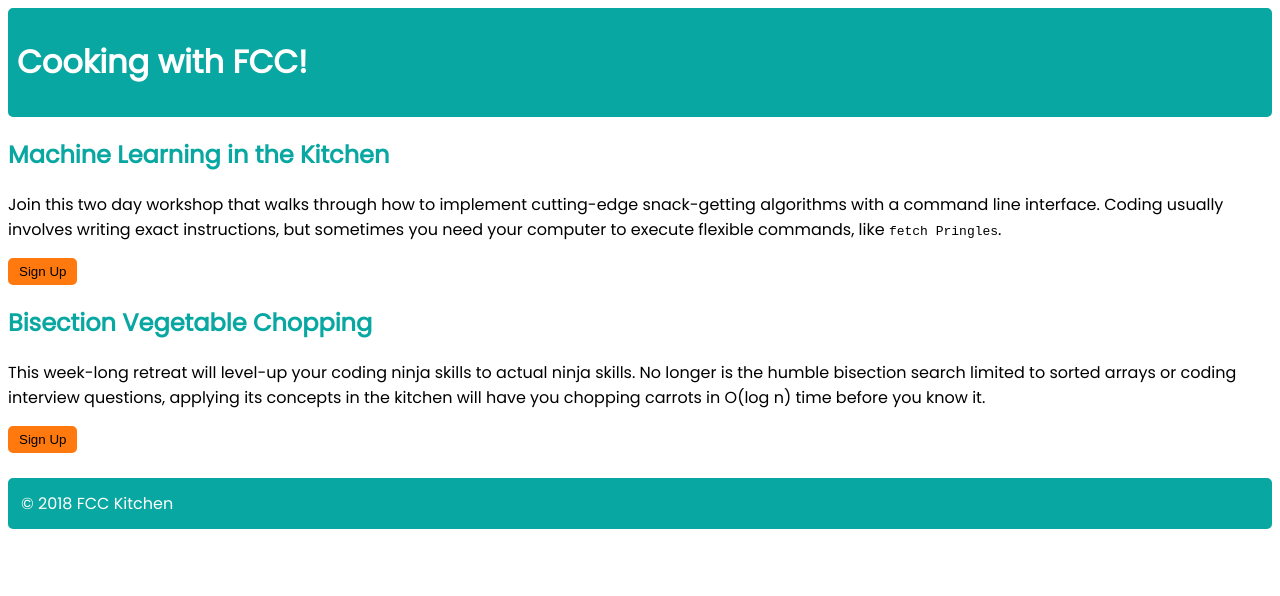
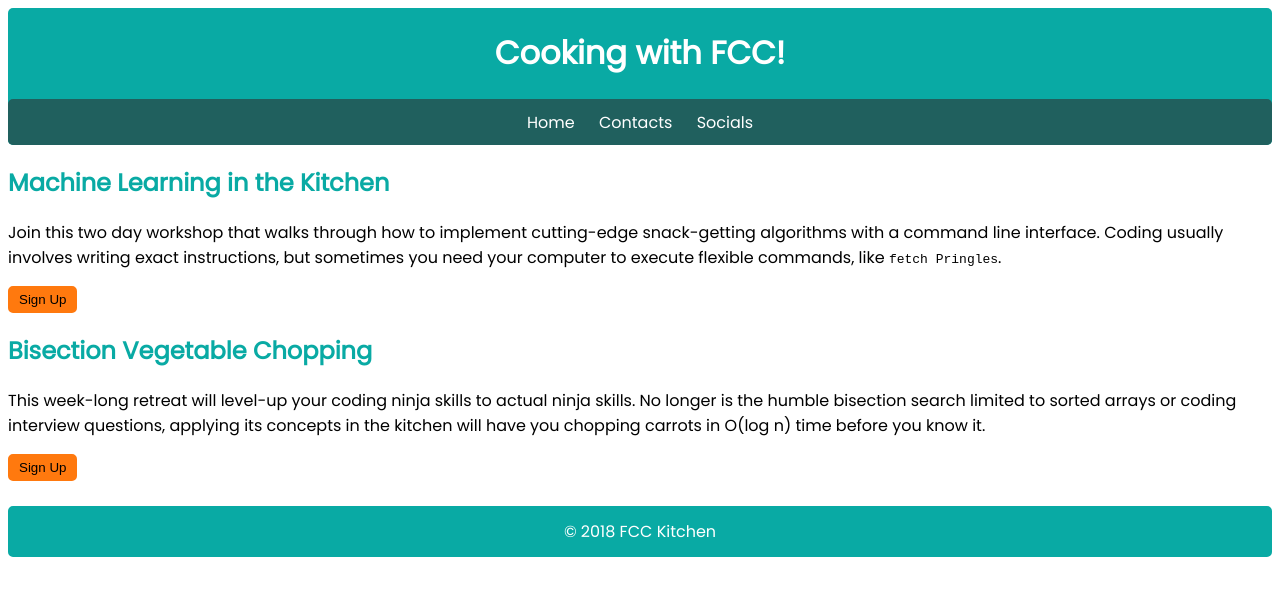
Before and after one commit to islami00/odin-prMe, a plain HTML site: page funSides/stylingFromColorTheory/index.html in a window 1280 px wide. Drawn offline with Linux system fonts and the light colour scheme.

Commit message:
Started using hsl coloring, made custom nav
1. Made the nav with a group of uls
2. The uls had margin and padding so there was issue of centering
3. For some reason the links don't center inline properly even after
text-align
4. Added margin to fix this, and conformed to ems of h1 for scaling
5. Note: margin set on h1 on same direction as nav links padding should
equal padding set on links in the direction.

More in the card project

```diff
--- a/funSides/stylingFromColorTheory/index.html
+++ b/funSides/stylingFromColorTheory/index.html
@@ -8,6 +8,11 @@
 
 <header>
     <h1>Cooking with FCC!</h1>
+    <nav><ul>
+      <a href="#"><li>Home</li></a>
+      <a href="#"><li>Contacts</li></a>
+      <a href="#"><li>Socials</li></a>
+    </ul></nav>
   </header>
   <main>
     <article>
--- a/funSides/stylingFromColorTheory/style.css
+++ b/funSides/stylingFromColorTheory/style.css
@@ -1,21 +1,28 @@
     /* I noticed how good the teal fit in the design so I decided to make the borders cornered to remind me of that soft feel*/
     :root{
         font-family: poppins, Arial, Helvetica, sans-serif;
-    }
-    body {
+        --mainTheme: 	hsl(178, 90%, 35%);
+      }
+      body {
         background-color: white;
       }
       header {
-        background-color: #09A7A1;
+        background-color: var(--mainTheme);
         color: white;
-        padding: 0.25em;
         border-radius: 5px;
         border-style: solid;
-        border-width: 5px;
-        border-color: #09A7A1;
+        border-width: 0;
+        border-color: var(--mainTheme);
       }
       h2 {
-        color: #09A7A1;;
+        color: var(--mainTheme);
+      }
+      h1{
+        padding: 0.67em 0 0 0;
+      }
+      h1,footer{
+        text-align: center;
+
       }
       button {
         background-color: #FF790E;
@@ -25,11 +32,35 @@
         border-color: #FF790E;
       }
       footer {
-        background-color: #09A7A1;
+        background-color: var(--mainTheme);
         border-radius: 5px;
         border-style: solid;
         border-width: 5px;
-        border-color: #09A7A1;
+        border-color: var(--mainTheme);
         color: white;
         padding: 0.5em;
       }
+      nav{
+        background-color: hsl(178, 50%, 25%);
+        border-radius: 5px;
+      }
+      nav>ul{
+        text-align: center;
+        list-style-type: none;
+        position: relative;
+        padding: 0;
+        margin: 0;
+      }
+      nav>ul>a{
+        border-radius: 5px;
+        text-decoration: none;
+        display: inline-block;
+        padding: 0.67em 5 0.67em 5;
+        margin: 0 5 0 5;
+      }
+      nav>ul>a:active{
+        color: #044643;
+      }
+      nav>ul>a{
+        color: white;
+      }
```
Also changed, not shown: 2 other files.
